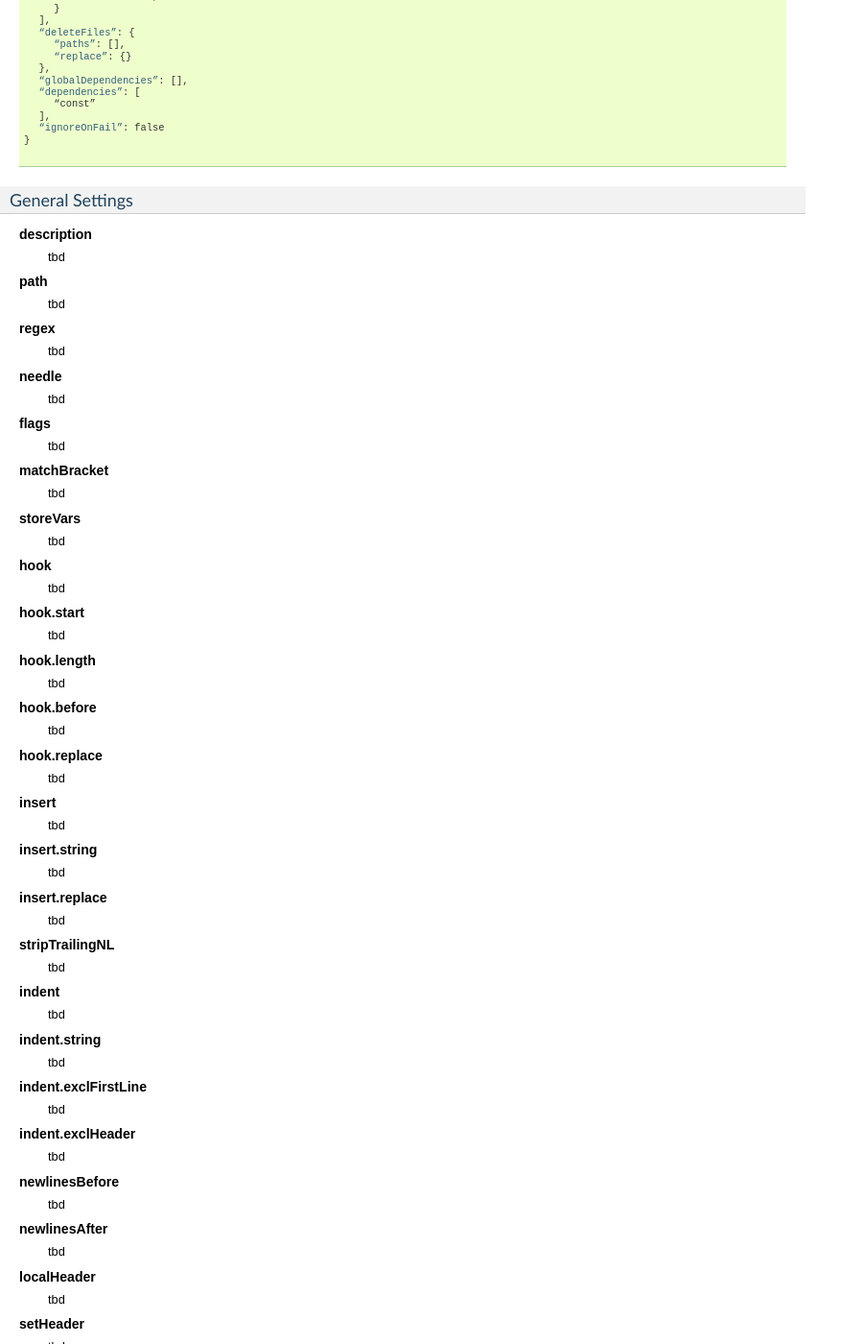
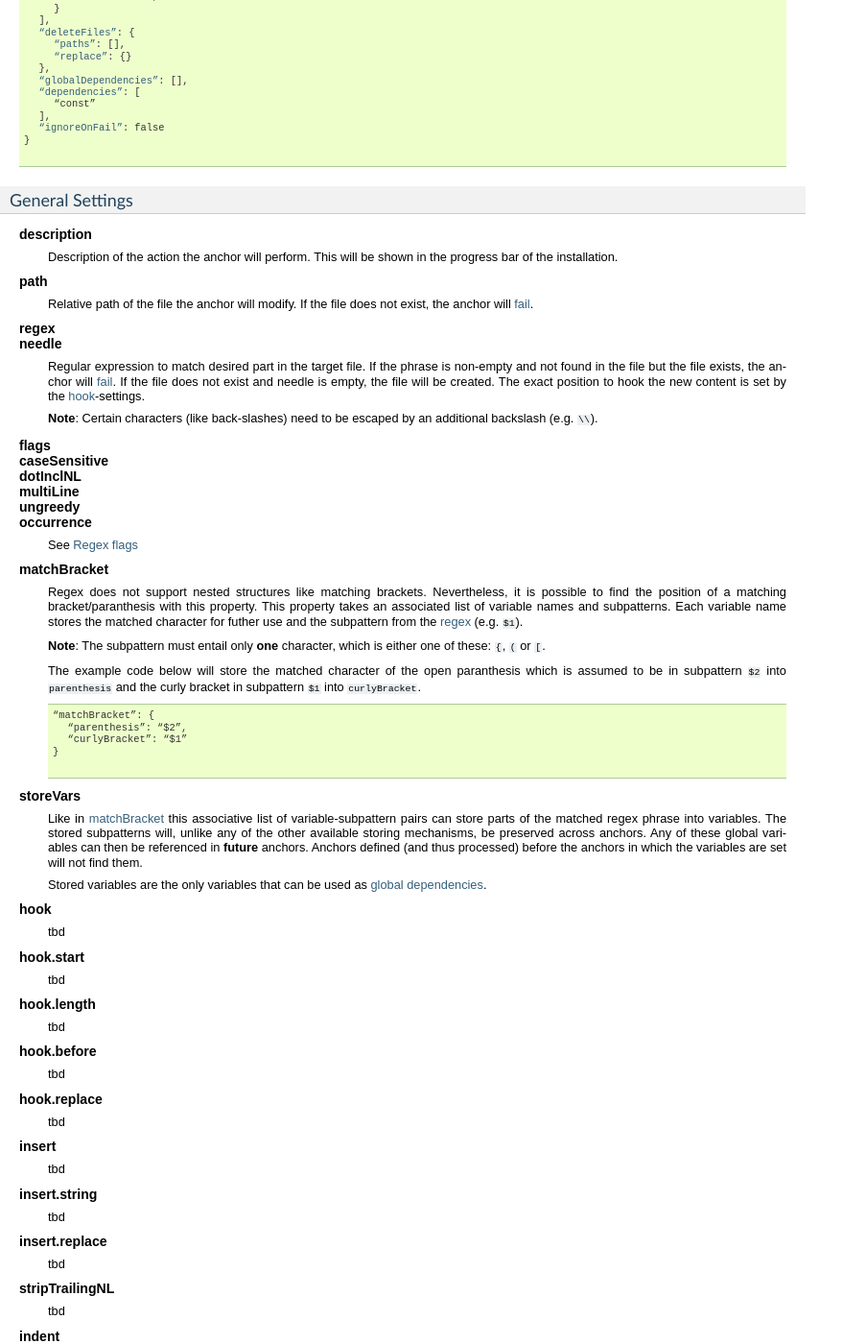
Before and after one commit to szapp/FeatShare, a Sphinx documentation site: the page built from doc/anchors.rst, in a window 1280 px wide and 1400 px high, scrolled down 673 px. Shown: the whole window at 96% size, without its empty margins (0-903 px from the left). Built offline with Sphinx 7.4.7, drawn with Linux system fonts in a browser that asks for light colours; some of the changed text lies outside the part shown.

```diff
--- a/doc/anchors.rst
+++ b/doc/anchors.rst
@@ -23,13 +23,13 @@
     |     :std:term:`"description" <description>`: "Anchor description",
     |     :std:term:`"path" <path>`: "path\\to\\file_to_modify",
     |     :std:term:`"regex" <regex>`: {
-    |         "needle": "const.+int.+CUT_OFF.*=[^\\d]*(\\d+).*$",
-    |         "flags": {
-    |             "caseSensitive": false,
-    |             "dotInclNL": false,
-    |             "multiLine": true,
-    |             "ungreedy": false,
-    |             "occurrence": 1
+    |         :std:term:`"needle" <needle>`: "const.+int.+CUT_OFF.*=[^\\d]*(\\d+).*$",
+    |         :std:term:`"flags" <flags>`: {
+    |             :std:term:`caseSensitive" <caseSensitive>`: false,
+    |             :std:term:`"dotInclNL" <dotInclNL>`: false,
+    |             :std:term:`"multiLine" <multiLine>`: true,
+    |             :std:term:`"ungreedy" <ungreedy>`: false,
+    |             :std:term:`"occurrence" <occurrence>`: 1
     |         }
     |     },
     |     :std:term:`"matchBracket" <matchBracket>`: {},
@@ -86,25 +86,52 @@
 .. glossary::
 
     description
-        tbd
+        Description of the action the anchor will perform. This will be shown in the progress bar of the installation.
 
     path
-        tbd
+        Relative path of the file the anchor will modify. If the file does not exist, the anchor will :std:term:`fail<ignoreOnFail>`.
 
     regex
-        tbd
+    needle
+        Regular expression to match desired part in the target file.
+        If the phrase is non-empty and not found in the file but the file exists, the anchor will :std:term:`fail<ignoreOnFail>`.
+        If the file does not exist and needle is empty, the file will be created.
+        The exact position to hook the new content is set by the :std:term:`hook<hook>`-settings.
 
-    needle
-        tbd
+        **Note**: Certain characters (like back-slashes) need to be escaped by an additional backslash (e.g. ``\\``).
 
     flags
-        tbd
+    caseSensitive
+    dotInclNL
+    multiLine
+    ungreedy
+    occurrence
+        See :ref:`Regex flags <regexflags>`
 
     matchBracket
-        tbd
+        Regex does not support nested structures like matching brackets.
+        Nevertheless, it is possible to find the position of a matching bracket/paranthesis with this property.
+        This property takes an associated list of variable names and subpatterns.
+        Each variable name stores the matched character for futher use and the subpattern from the :std:term:`regex<regex>` (e.g. ``$1``).
+
+        **Note**: The subpattern must entail only **one** character, which is either one of these: ``{``, ``(`` or ``[``.
+
+        The example code below will store the matched character of the open paranthesis which is assumed to be in subpattern ``$2`` into ``parenthesis`` and the curly bracket in subpattern ``$1`` into ``curlyBracket``.
+
+        .. container:: coderef
+
+            | "matchBracket": {
+            |     "parenthesis": "$2",
+            |     "curlyBracket": "$1"
+            | }
 
     storeVars
-        tbd
+        Like in :std:term:`matchBracket<matchBracket>` this associative list of variable-subpattern pairs can store parts of the matched regex phrase into variables.
+        The stored subpatterns will, unlike any of the other available storing mechanisms, be preserved across anchors.
+        Any of these global variables can then be referenced in **future** anchors.
+        Anchors defined (and thus processed) before the anchors in which the variables are set will not find them.
+
+        Stored variables are the only variables that can be used as :std:term:`global dependencies<globalDependencies>`.
 
     hook
         tbd
```
Also changed, not shown: 10 other files.
